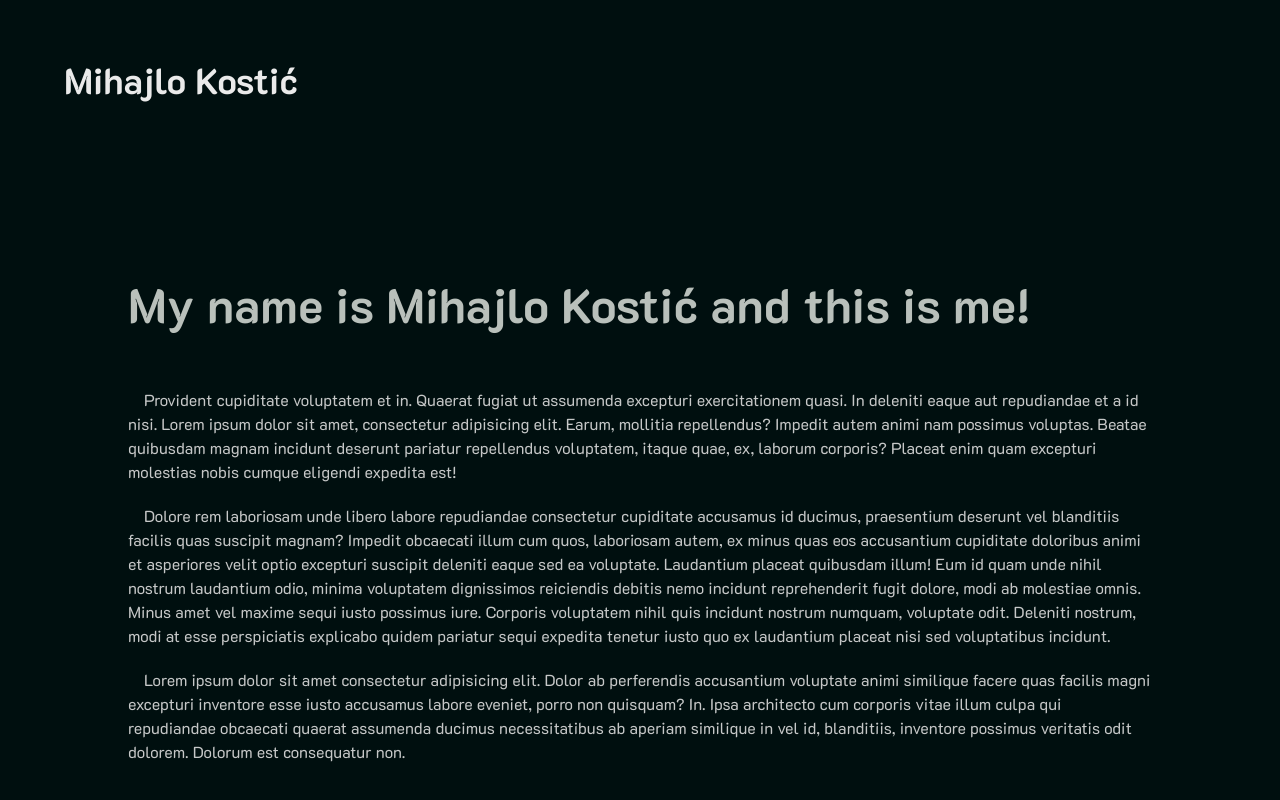
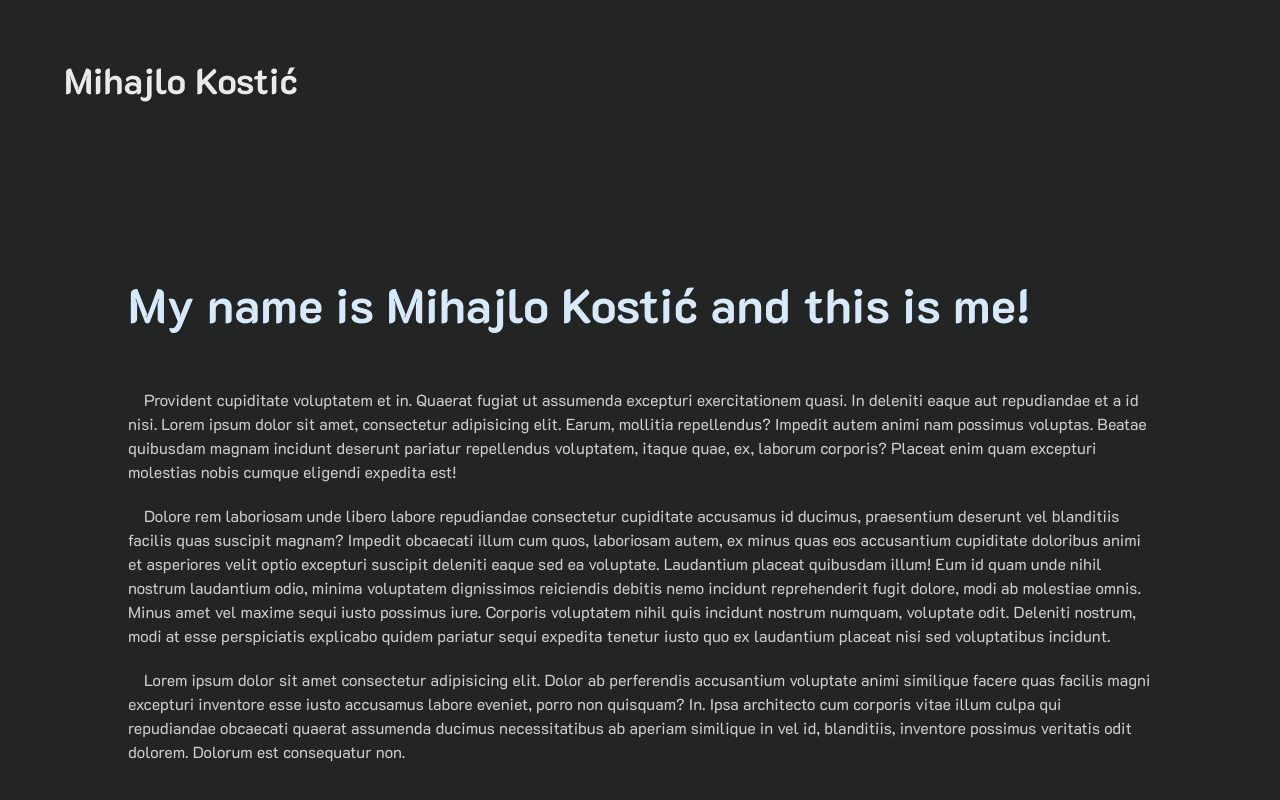
Before and after one commit to mihajlo252/mihajlo252.github.io, a React (Vite) app: page /#/ in a window 1280 px wide. Shown: the top 800 px of the page. Built offline with nearby package versions, Linux system fonts and the light colour scheme; some icons are missing.

Commit message:
Change color scheme

```diff
--- a/tailwind.config.js
+++ b/tailwind.config.js
@@ -9,11 +9,11 @@ export default {
     themes: [
       {
         light: {
-          primary: "#B9C0BB",
-          secondary: "#1B1D1B",
-          accent: "#7C887F",
-          neutral: "#f7f8f7",
-          "base-100": "#000F0F",
+          primary: "#D8E9FC",
+          secondary: "#5A96D6",
+          accent: "#E8AB62",
+          neutral: "#EFFBFB",
+          "base-100": "#222423",
           info: "#3ABFF8",
           success: "#36D399",
           warning: "#FBBD23",
```
